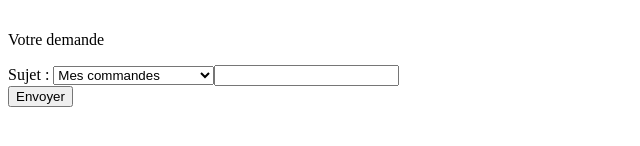
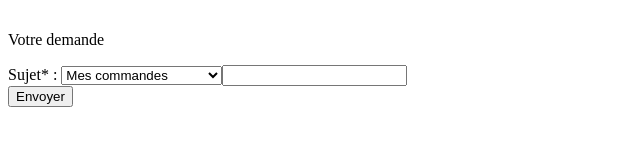
Before and after one commit to Yukoooo/travaux_TBDA, a plain HTML site: page HTML/Chapître 8/index2.html in a window 1280 px wide. Shown: the part 270-416 px from the top of the page, 0-640 px from the left. Drawn offline with Linux system fonts and the light colour scheme.

Commit message:
Chapitre HTML en cours

```diff
--- a/HTML/Chapître 8/index2.html
+++ b/HTML/Chapître 8/index2.html
@@ -46,7 +46,7 @@
     <br>
       <p>Votre demande</p>
       <div>
-      <label for="sujet">Sujet :</label>
+      <label for="sujet">Sujet* :</label>
       <select id="sujet" name="sujet" required>
         <option value="mes commandes">Mes commandes</option>
         <option value="question sur un produit">Question sur un produit</option>
```
